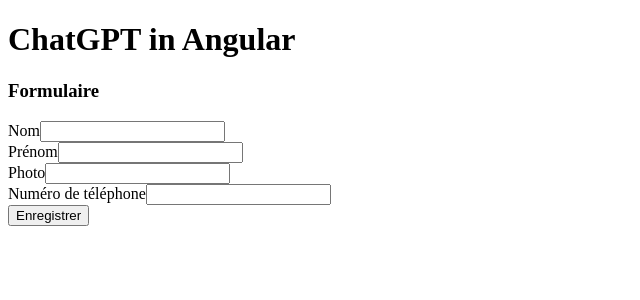
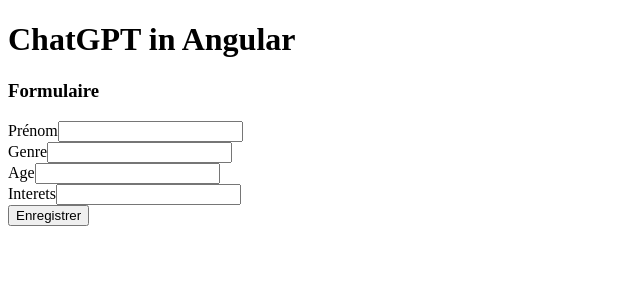
Before and after one commit to MyleneCaudron/ListeDeCadeaux, an Angular app: page /formulaire in a window 1280 px wide. Shown: the top 300 px of the page, without its empty margins (0-640 px from the left). Built offline with nearby package versions, Linux system fonts and the light colour scheme.

Commit message:
openai service

```diff
--- a/angular.json
+++ b/angular.json
@@ -56,7 +56,13 @@
               "vendorChunk": true,
               "extractLicenses": false,
               "sourceMap": true,
-              "namedChunks": true
+              "namedChunks": true,
+              "fileReplacements": [
+                {
+                  "replace": "src/environments/environment.ts",
+                  "with": "src/environments/environment.development.ts"
+                }
+              ]
             }
           },
           "defaultConfiguration": "production"
--- a/src/app/form/form.component.html
+++ b/src/app/form/form.component.html
@@ -7,20 +7,20 @@
 
 <form [formGroup]= "Form">
     <div class="form-group">
-        <label for="nom">Nom</label>
+        <label for="nom">Prénom</label>
         <input id="nom" type="text" formControlName="nom">
     </div>
     <div class="form-group">
-        <label for="prenom">Prénom</label>
-        <input id="prenom" type="text" formControlName="prenom">
+        <label for="genre">Genre</label>
+        <input id="genre" type="text" formControlName="genre">
     </div>
     <div class="form-group">
-        <label for="photo">Photo</label>
-        <input id="photo" type="text" formControlName="photo">
+        <label for="age">Age</label>
+        <input id="age" type="text" formControlName="age">
     </div>
     <div class="form-group">
-        <label for="telephone">Numéro de téléphone</label>
-        <input id="telephone" type="text" formControlName="telephone">
+        <label for="interet">Interets</label>
+        <input id="interet" type="text" formControlName="interet">
     </div>
     <div class="action-buttons">
         <button type="submit" (click)="onSubmitForm()">Enregistrer</button>
--- a/src/app/form/form.component.ts
+++ b/src/app/form/form.component.ts
@@ -18,9 +18,9 @@
 
     this.Form = this.formBuilder.group({
       nom: ['', Validators.required],
-      prenom: [null, Validators.required],
-      photo: [null, Validators.required],
-      telephone: [null, [Validators.required , Validators.pattern('[0-9 ]{10}')]]
+      genre: [null, Validators.required],
+      age: [null, Validators.required],
+      interet: [null, [Validators.required]]
   });
   }
 
--- /dev/null
+++ b/src/environments/environment.development.ts
@@ -0,0 +1 @@
+export const environment = {};
--- /dev/null
+++ b/src/environments/environment.ts
@@ -0,0 +1 @@
+export const environment = {openAIToken : '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'};
```
Also changed, not shown: src/app/open-ai.service.ts (added, +36 -0 lines), 2 other files (tests, documents, lock files or other folders).
